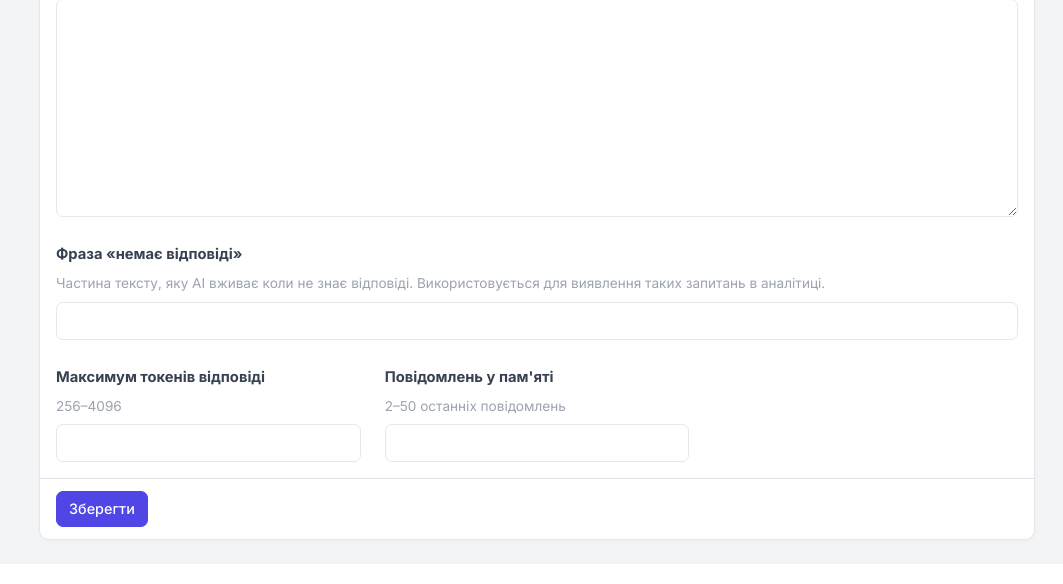
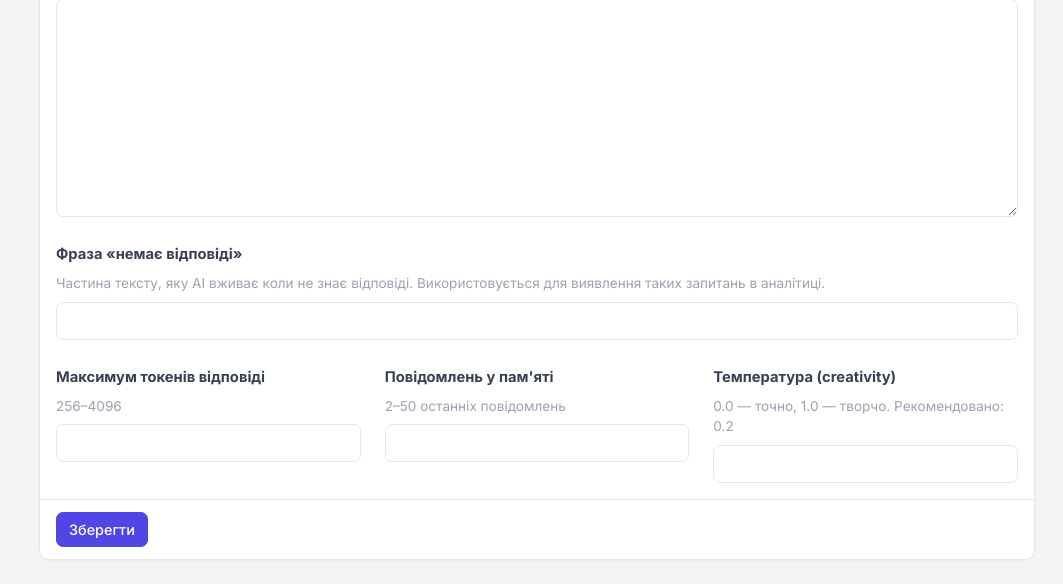
Before and after one commit to Mendela-A/rio_b_bot, a FastAPI app: template admin/templates/ai_settings.html in a window 1280 px wide. Shown: the part 737-1321 px from the top of the page, without its empty margins (217-1280 px from the left). Before the commit the page ends 1280 px from the top, so only its background shows below. Run offline with FastAPI, Linux system fonts and the light colour scheme; the template is opened without the code that fills it, so the values that code supplies are empty; parts of the project's set-up code (start-up, migrations or seed data) failed here and were passed over.

Commit message:
feat: add configurable temperature for AI assistant
Read ai_temperature from DB settings (default 0.2), pass to Anthropic API.
Add temperature field to admin web UI (range 0–1, step 0.05).

```diff
--- a/admin/templates/ai_settings.html
+++ b/admin/templates/ai_settings.html
@@ -77,6 +77,12 @@
           <input type="number" class="form-control" name="ai_history_limit" id="ai_history_limit"
             value="{{ values.get('ai_history_limit', '20') }}" min="2" max="50">
         </div>
+        <div class="col-md-4">
+          <label class="form-label" for="ai_temperature"><strong>Температура (creativity)</strong></label>
+          <div class="text-hint mb-2">0.0 — точно, 1.0 — творчо. Рекомендовано: 0.2</div>
+          <input type="number" class="form-control" name="ai_temperature" id="ai_temperature"
+            value="{{ values.get('ai_temperature', '0.2') }}" min="0" max="1" step="0.05">
+        </div>
       </div>
 
     </div>
--- a/app/handlers/ai_chat.py
+++ b/app/handlers/ai_chat.py
@@ -220,7 +220,7 @@ async def handle_ai_message(message: Message, state: FSMContext, pool: asyncpg.P
     (
         history_limit_str, max_tokens_str, description,
         prompt_template, model, no_answer_phrase,
-        qa_pairs, services,
+        temperature_str, qa_pairs, services,
     ) = await asyncio.gather(
         get_setting(pool, "ai_history_limit", "20"),
         get_setting(pool, "ai_max_tokens", "1024"),
@@ -228,11 +228,13 @@ async def handle_ai_message(message: Message, state: FSMContext, pool: asyncpg.P
         get_setting(pool, "ai_system_prompt", _DEFAULT_SYSTEM_PROMPT),
         get_setting(pool, "ai_model", "claude-haiku-4-5-20251001"),
         get_setting(pool, "ai_no_answer_phrase", _DEFAULT_NO_ANSWER_PHRASE),
+        get_setting(pool, "ai_temperature", "0.2"),
         get_ai_qa_pairs(pool),
         get_services_for_ai(pool),
     )
     history_limit = int(history_limit_str)
     max_tokens = int(max_tokens_str)
+    temperature = float(temperature_str)
     history = await get_ai_history(pool, user_id, limit=history_limit)
 
     system_prompt = _build_system_prompt(prompt_template, description, qa_pairs, no_answer_phrase, services)
@@ -244,6 +246,7 @@ async def handle_ai_message(message: Message, state: FSMContext, pool: asyncpg.P
         response = await client.messages.create(
             model=model,
             max_tokens=max_tokens,
+            temperature=temperature,
             system=[{
                 "type": "text",
                 "text": system_prompt,
```
Also changed, not shown: admin/views/ai_settings.py (+12 -0 lines).
